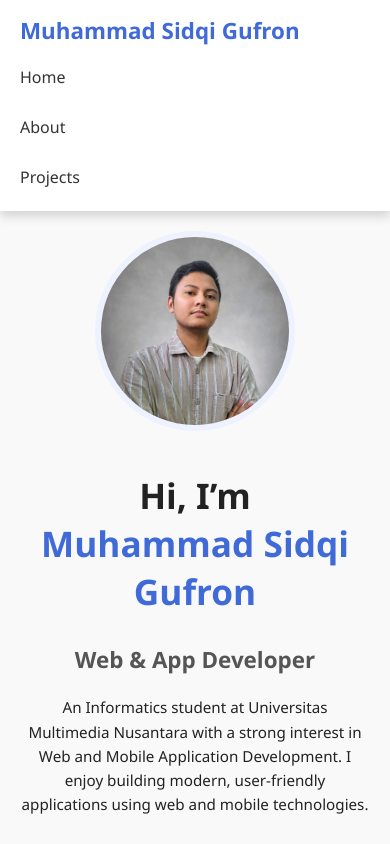
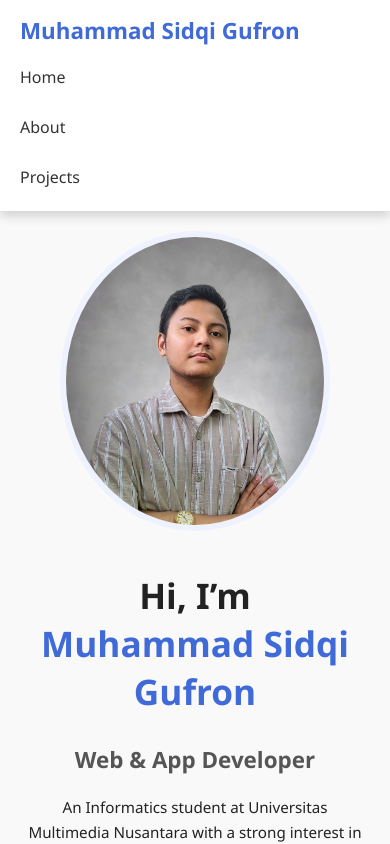
Before and after one commit to sidqigamers/sidqi-portfolio, a React (Vite) app: page / in a window 390 px wide. Shown: the top 844 px of the page. Built offline with nearby package versions, Linux system fonts and the light colour scheme.

Commit message:
update profile photo size

```diff
--- a/src/style.css
+++ b/src/style.css
@@ -310,10 +310,13 @@ footer {
     align-items: center;
   }
 
-  .hero-image img {
-    width: 200px;
-    height: 200px;
-  }
+.hero-image img {
+  width: min(420px, 90%);
+  aspect-ratio: 1 / 1;
+  object-fit: cover;
+  border-radius: 50%;
+  border: 6px solid #eef2ff;
+}
 
   .about {
     padding: 60px 20px;
```
